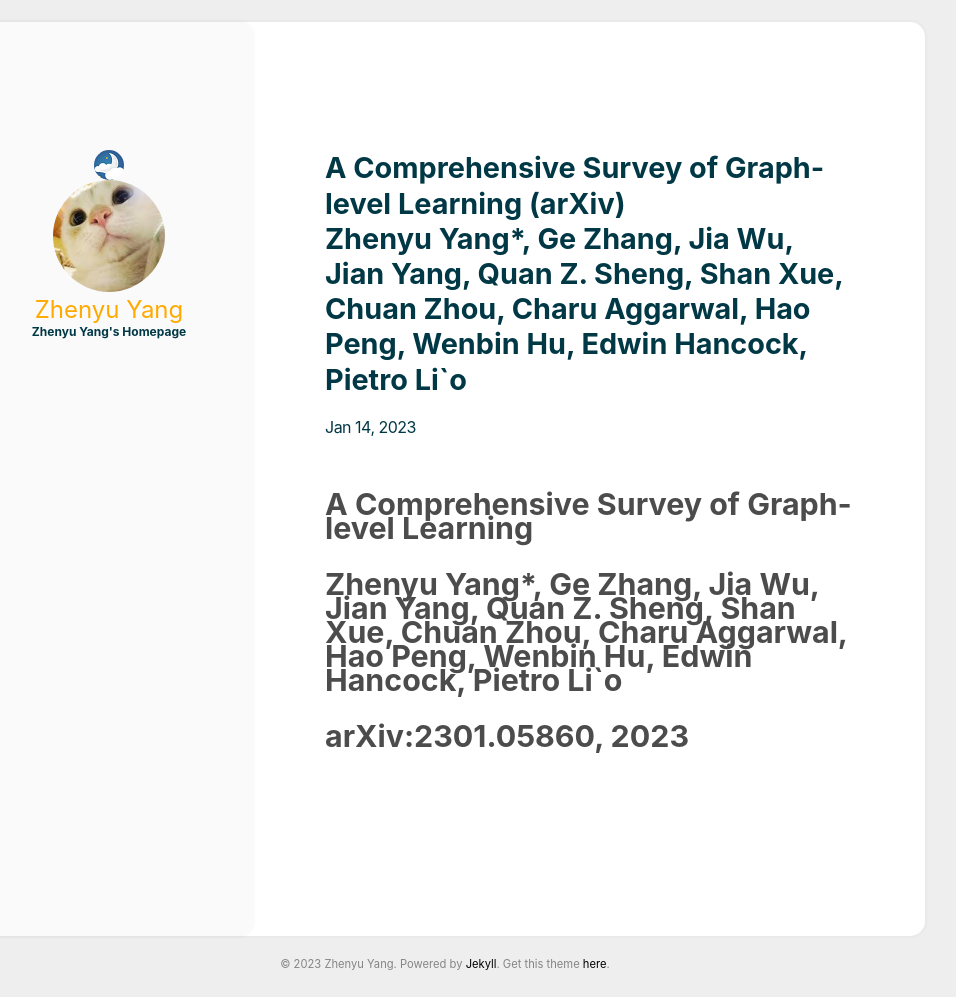
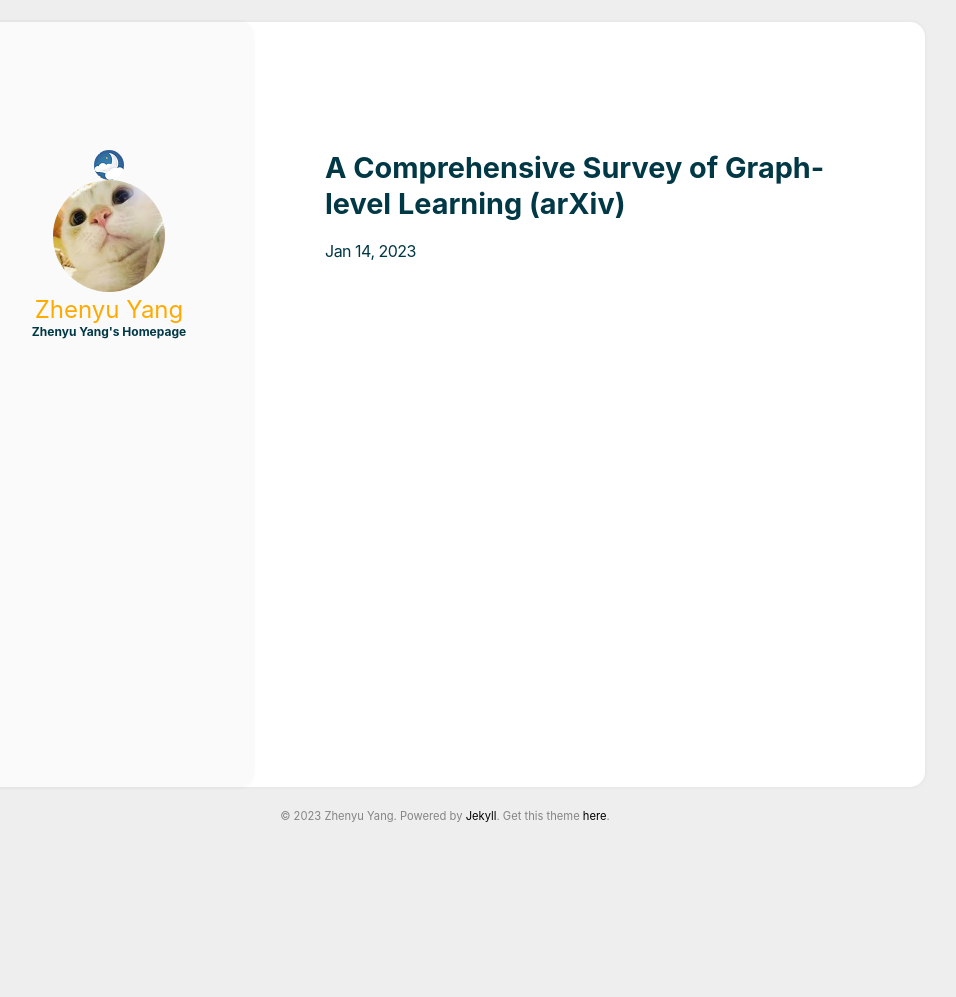
Before and after one commit to ZhenyuYangMQ/ZhenyuYangMQ.github.io, a Jekyll site: the page built from _posts/2023-1-14-survey.md, in a window 1280 px wide. Shown: the whole page, without its empty margins (195-1151 px from the left). Built offline with Jekyll 4.4.1, drawn with Linux system fonts in a browser that asks for light colours; after the commit the page ends 922 px from its top, so only the background shows below that.

Commit message:
Update 2023-1-14-survey.md

```diff
--- a/_posts/2023-1-14-survey.md
+++ b/_posts/2023-1-14-survey.md
@@ -1,9 +1,6 @@
 ---
-title: A Comprehensive Survey of Graph-level Learning (arXiv) <br> Zhenyu Yang*, Ge Zhang, Jia Wu, Jian Yang, Quan Z. Sheng, Shan Xue, Chuan Zhou, Charu Aggarwal, Hao Peng, Wenbin Hu, Edwin Hancock, Pietro Li`o
+title: A Comprehensive Survey of Graph-level Learning (arXiv)
 categories: [publication]
 comments: true
+authors: Zhenyu Yang*, Ge Zhang, Jia Wu, Jian Yang, Quan Z. Sheng, Shan Xue, Chuan Zhou, Charu Aggarwal, Hao Peng, Wenbin Hu, Edwin Hancock, Pietro Li`o
 ---
-
-# A Comprehensive Survey of Graph-level Learning
-# Zhenyu Yang*, Ge Zhang, Jia Wu, Jian Yang, Quan Z. Sheng, Shan Xue, Chuan Zhou, Charu Aggarwal, Hao Peng, Wenbin Hu, Edwin Hancock, Pietro Li`o
-# arXiv:2301.05860, 2023
```
